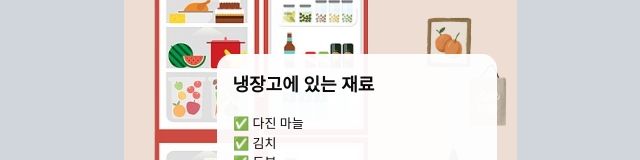
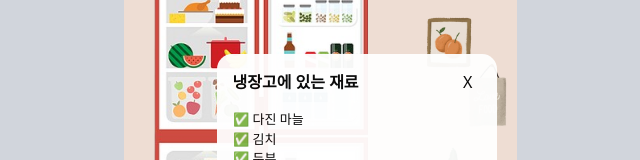
Before and after one commit to jiwoopark727/naeng-bu-hae, a Next.js app: page /ingredients in a window 1280 px wide. Shown: the part 217-377 px from the top of the page, without its empty margins (320-960 px from the left). Built offline with nearby package versions, Linux system fonts and the light colour scheme.

Commit message:
feature: 재료 리스트 모달(냉장고 문) 닫기 버튼 구현

```diff
--- a/src/app/components/IngredientList.tsx
+++ b/src/app/components/IngredientList.tsx
@@ -1,8 +1,23 @@
+'use client';
+
+import { useRouter } from 'next/navigation';
+
 export default function IngredientList() {
+  const router = useRouter();
+
+  const handleXclick = () => {
+    router.back();
+  };
+
   return (
     <div className='absolute top-50 right-5 z-20 text-md text-black w-70 h-130 bg-white rounded-[15px] opacity-95 p-4'>
       <div className='relative w-full h-full'>
-        <h1 className='text-lg font-semibold mb-4'>냉장고에 있는 재료</h1>
+        <span className='flex justify-between items-center mb-4'>
+          <p className='text-md font-semibold'>냉장고에 있는 재료</p>
+          <span className='px-2 cursor-pointer' onClick={handleXclick}>
+            X
+          </span>
+        </span>
 
         <div className='text-[13px]'>
           <ul>
```
